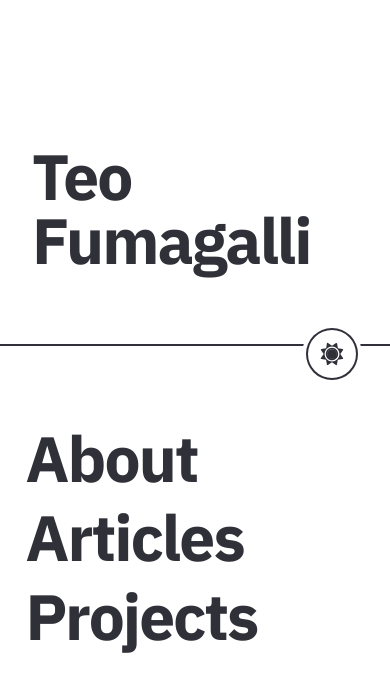
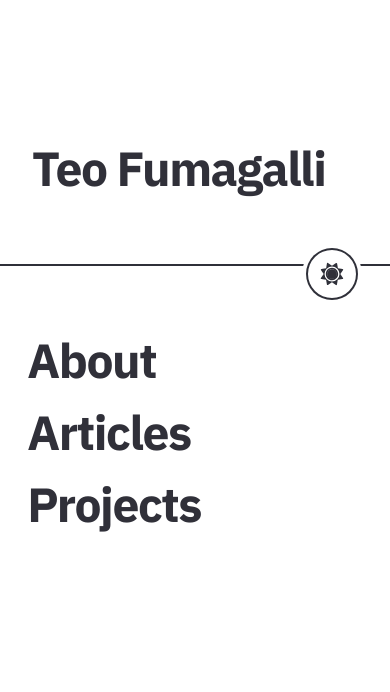
Before and after one commit to teofum/teofum.github.io, a Next.js app: page / in a window 390 px wide. Shown: the top 692 px of the page. Built offline with nearby package versions, Linux system fonts and the light colour scheme.

Commit message:
Sane h1 size on mobile

```diff
--- a/styles/globals.scss
+++ b/styles/globals.scss
@@ -41,7 +41,11 @@ h1 {
   font-size: var(--text-xxl);
   line-height: 1;
   letter-spacing: -0.03em;
-  margin: 0.75em 0;
+  margin: 1em 0;
+
+  @include respond-up('tablet-sm') {
+    margin: 0.75em 0;
+  }
 }
 
 h2 {
--- a/styles/module/Common.module.scss
+++ b/styles/module/Common.module.scss
@@ -45,9 +45,14 @@
 .bigLinks a[href] {
   font-size: var(--text-xxl);
   font-weight: 700;
-  line-height: calc(4 / 3);
+  line-height: 1;
   letter-spacing: -0.03em;
   padding: 0;
+  margin-bottom: 0.5em;
+
+  @include respond-up('tablet-sm') {
+    margin-bottom: 0.375em;
+  }
 
   background: none;
   color: var(--text);
--- a/styles/theme.scss
+++ b/styles/theme.scss
@@ -23,10 +23,14 @@
 
   --text-lg: 1.5em;
   --text-xl: 2.5em;
-  --text-xxl: 4em;
+  --text-xxl: 3em;
 
   --text-sm: calc(var(--text-base) * var(--text-scale-dn-factor));
   --text-xs: calc(var(--text-sm) * var(--text-scale-dn-factor));
+
+  @include respond-up('tablet-sm') {
+    --text-xxl: 4em;
+  }
 
   @include respond-up("tablet") {
     --text-base: 1.125rem;
```
